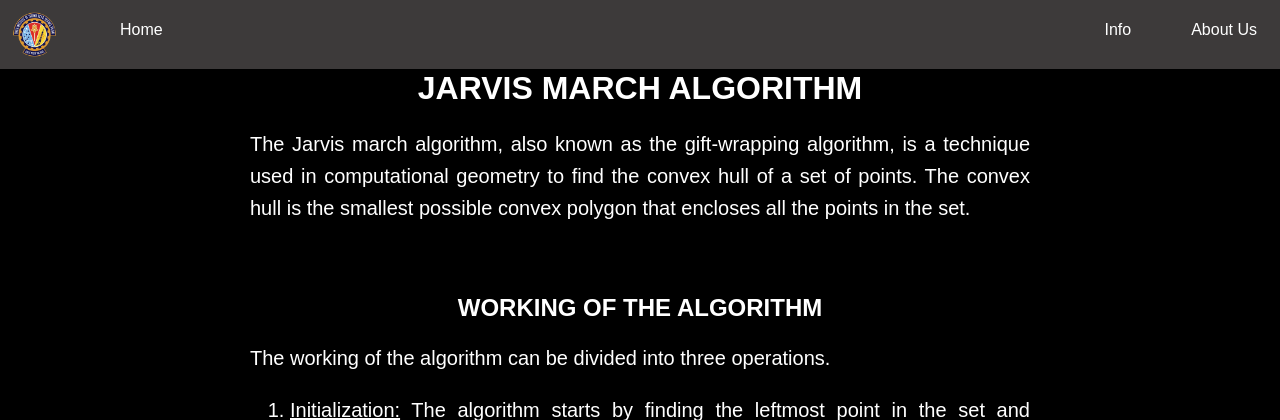
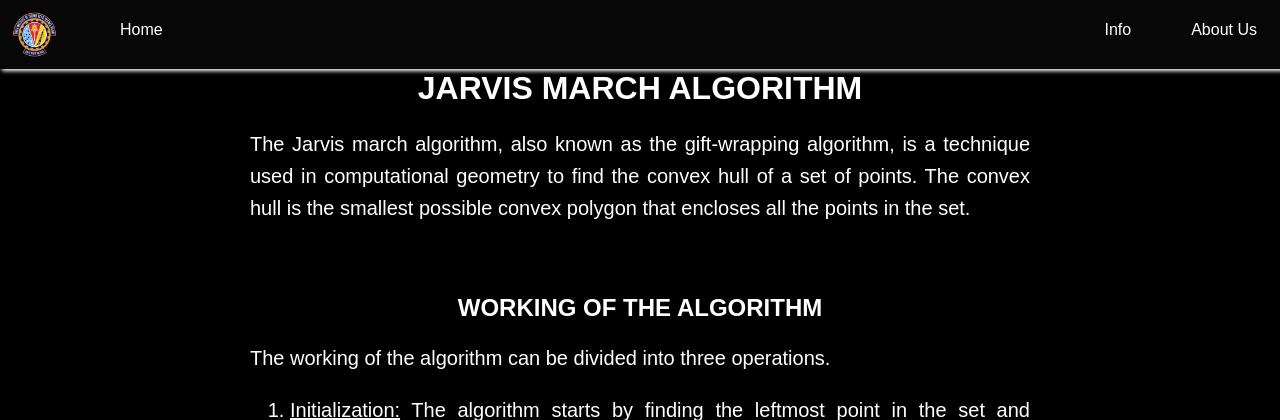
Before and after one commit to SakshamBajaj18/Convex-Hull, a Flask app: page /jarvis-march in a window 1280 px wide. Shown: the top 420 px of the page. Run offline with Flask 3, Linux system fonts and the light colour scheme.

Commit message:
lil changes

```diff
--- a/GUI/static/CSS/navigation.css
+++ b/GUI/static/CSS/navigation.css
@@ -6,7 +6,9 @@ body {
   }
 
   .navbar {
-    background-color: rgb(61, 58, 58);
+    background-color: rgb(7, 7, 7);
+    box-shadow: 0 4px 4px -2px white;
+    margin-bottom: 2%;
     overflow: hidden;
     position: fixed;
     top: 0;
--- a/GUI/templates/jarvisalgo.html
+++ b/GUI/templates/jarvisalgo.html
@@ -72,8 +72,10 @@
 
     </ul>
   </div>
+  <div>
+    <h1>JARVIS MARCH ALGORITHM</h1>
+  </div>
 
-  <h1>JARVIS MARCH ALGORITHM</h1>
 
   <div class="introduction" style="text-align: justify;">
     <p>The Jarvis march algorithm, also known as the gift-wrapping algorithm, is a technique used in computational geometry to find the convex hull of a set of points. The convex hull is the smallest possible convex polygon that encloses all the points in the set.</p>
```
